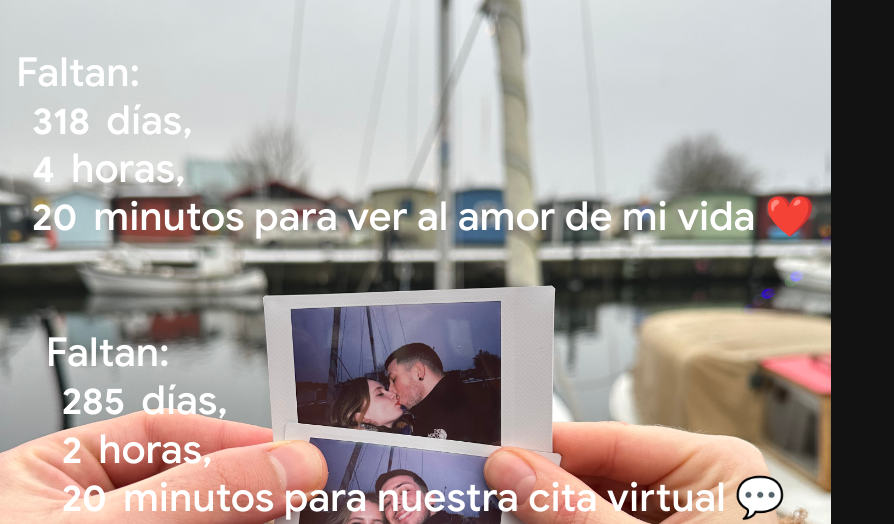
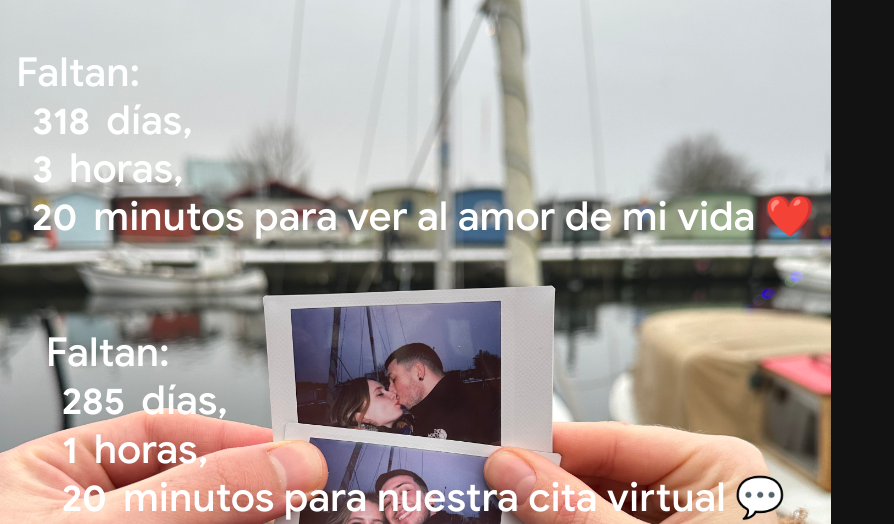
Before and after one commit to AgustinFourcade/agustinfourcade.github.io, a React (Create React App) app: page /#/kochanie-days in a window 1280 px wide. Shown: the top 524 px of the page, without its empty margins (0-894 px from the left). Built offline with nearby package versions, Linux system fonts and the light colour scheme.

Commit message:
kochanie-days: updated date

```diff
--- a/src/components/KochanieDays.js
+++ b/src/components/KochanieDays.js
@@ -3,7 +3,7 @@ import React, { useState, useEffect } from "react";
 export const KochanieDays = () => {
   const calculateTimeLeft = () => {
     const now = new Date();
-    const targetDate = new Date("2024-02-17T19:00:00Z");
+    const targetDate = new Date("2024-02-17T18:00:00Z");
     const difference = targetDate - now;
 
     if (difference > 0) {
@@ -22,7 +22,7 @@ export const KochanieDays = () => {
 
   const calculateTimeLeftForDate = () => {
     const now = new Date();
-    const targetDate = new Date("2024-01-15T17:00:00Z");
+    const targetDate = new Date("2024-01-15T16:00:00Z");
     const difference = targetDate - now;
 
     if (difference > 0) {
```
